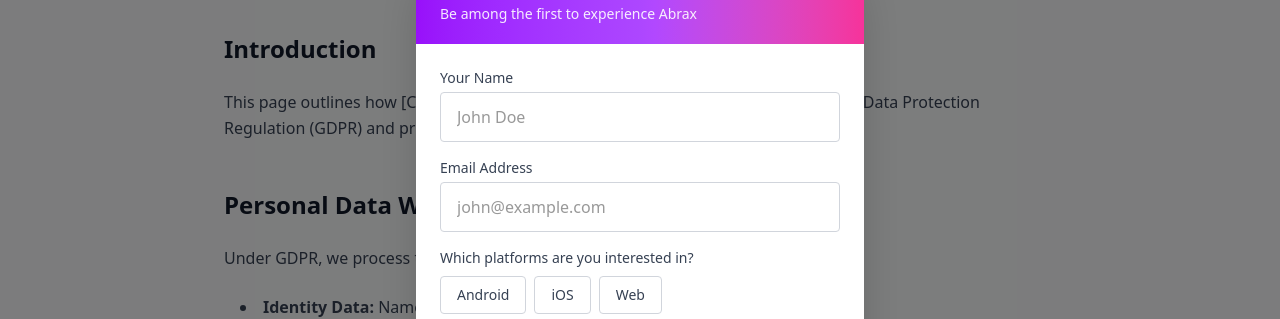
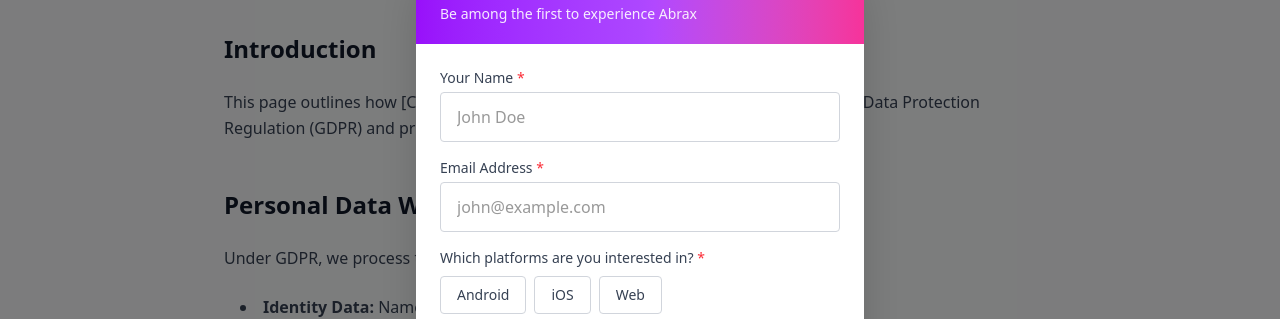
Before and after one commit to sighencea/getabrax, a React (Vite) app: page /gdpr in a window 1280 px wide. Both pictures are taken after a click on the button "Join Waiting List". Shown: the part 187-506 px from the top of the page. Built offline with nearby package versions, Linux system fonts and the light colour scheme; no server answers; a web font is replaced by a local one.

Commit message:
Update WaitlistForm.tsx

```diff
--- a/src/components/waitlist/WaitlistForm.tsx
+++ b/src/components/waitlist/WaitlistForm.tsx
@@ -104,7 +104,7 @@
           htmlFor="waitlist-name"
           className="block text-sm font-medium text-gray-700 mb-1"
         >
-          {t('waitlist.form.name')}
+          {t('waitlist.form.name')} <span className="text-red-500">*</span>
         </label>
         <input
           {...register('name')}
@@ -125,7 +125,7 @@
           htmlFor="waitlist-email"
           className="block text-sm font-medium text-gray-700 mb-1"
         >
-          {t('waitlist.form.email')}
+          {t('waitlist.form.email')} <span className="text-red-500">*</span>
         </label>
         <input
           {...register('email')}
@@ -143,7 +143,7 @@
       {/* Platform Selection */}
       <div>
         <label className="block text-sm font-medium text-gray-700 mb-2">
-          {t('waitlist.form.platform')}
+          {t('waitlist.form.platform')} <span className="text-red-500">*</span>
         </label>
         <div className="flex flex-wrap gap-2">
           {PLATFORM_OPTIONS.map((platform) => (
```
